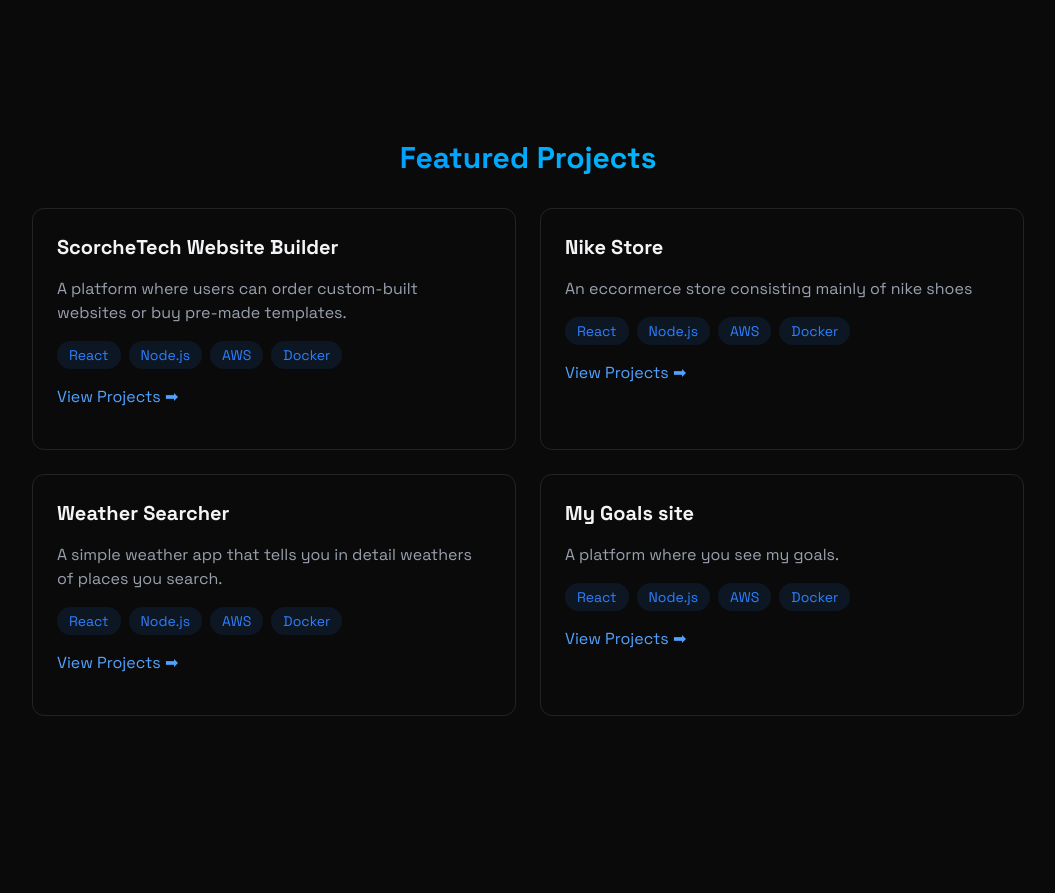
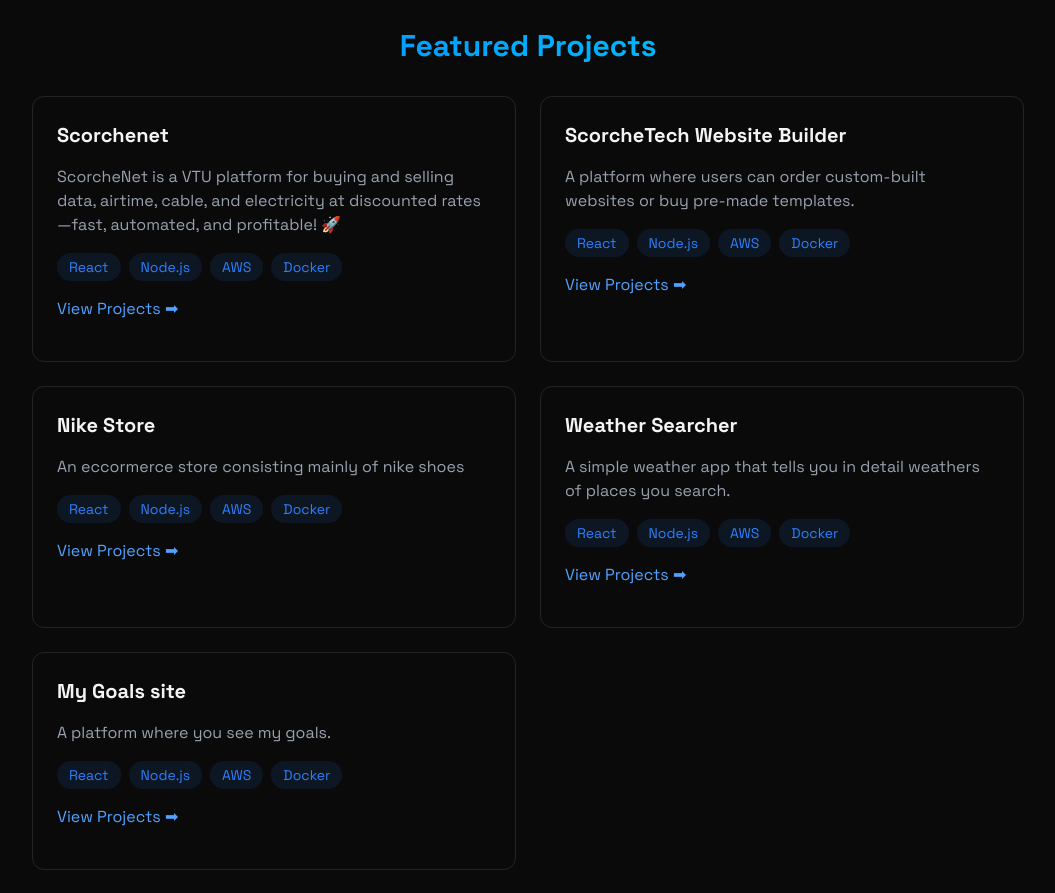
Before and after one commit to Blackscorche/Portfolio, a React (Vite) app: page / in a window 1280 px wide. Shown: the part 2034-2927 px from the top of the page, without its empty margins (112-1167 px from the left). Built offline with nearby package versions, Linux system fonts and the light colour scheme.

Commit message:
Update Projects.jsx

```diff
--- a/src/components/sections/Projects.jsx
+++ b/src/components/sections/Projects.jsx
@@ -13,6 +13,28 @@ const Projects = () => {
                     </h2>
 
                     <div className="grid grid-cols-1 md:grid-cols-2 gap-6">
+                        <div className="p-6 rounded-xl border border-white/10 hover:translate-y-0.5 hover:border-blue-500/30 hover:shadow-[0_2px_8px_rgba(59,130,2246,0.2)] transition text-left">
+                            <h3 className="text-xl font-bold mb-4">Scorchenet</h3>
+                            <p className="text-gray-400 mb-4">ScorcheNet is a VTU platform for buying and selling data, airtime, cable, and electricity at discounted rates—fast, automated, and profitable! 🚀</p>
+
+                            <div className="flex gap-2 mt-4 flex-wrap">
+                                {["React", "Node.js", "AWS", "Docker"].map((tech, key) => (
+                                    <span
+                                        key={key}
+                                        className="bg-blue-500/10 text-blue-500 py-1 px-3 rounded-full text-sm hover:bg-blue-500/20 hover:shadow-[0_2px_8px_rgba(59,130,224,0.2)] transition"
+                                    >
+                                        {tech}
+                                    </span>
+                                ))}
+                            </div>
+
+                            <div className=" flex justify-between items-center my-4">
+                                <a href="https://scorchetech.vercel.app/" className="text-blue-400 hover:text-blue-300 transition-colors">
+                                    View Projects ➡
+                                </a>
+                            </div>
+                        </div>
+
                         <div className="p-6 rounded-xl border border-white/10 hover:translate-y-0.5 hover:border-blue-500/30 hover:shadow-[0_2px_8px_rgba(59,130,2246,0.2)] transition text-left">
                             <h3 className="text-xl font-bold mb-4">ScorcheTech Website Builder</h3>
                             <p className="text-gray-400 mb-4">A platform where users can order custom-built websites or buy pre-made templates.</p>
```
